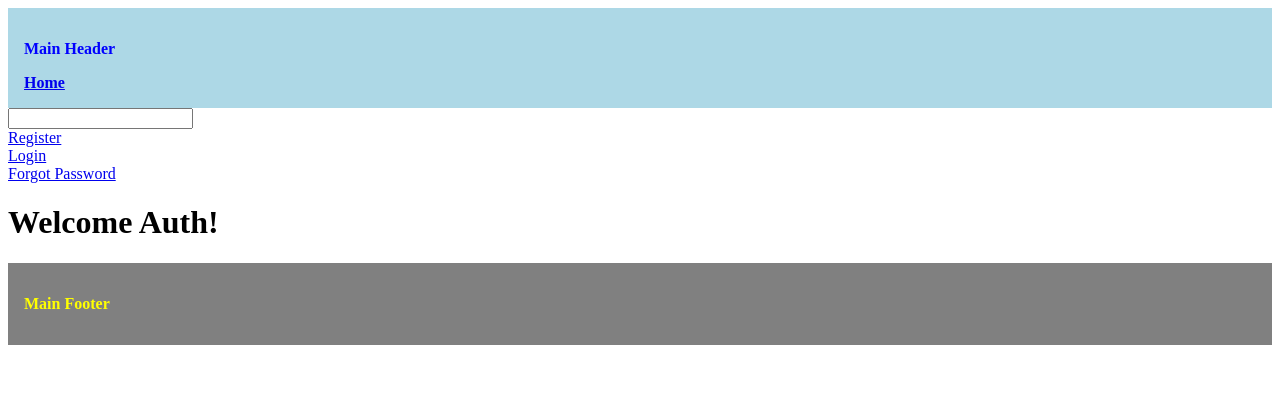
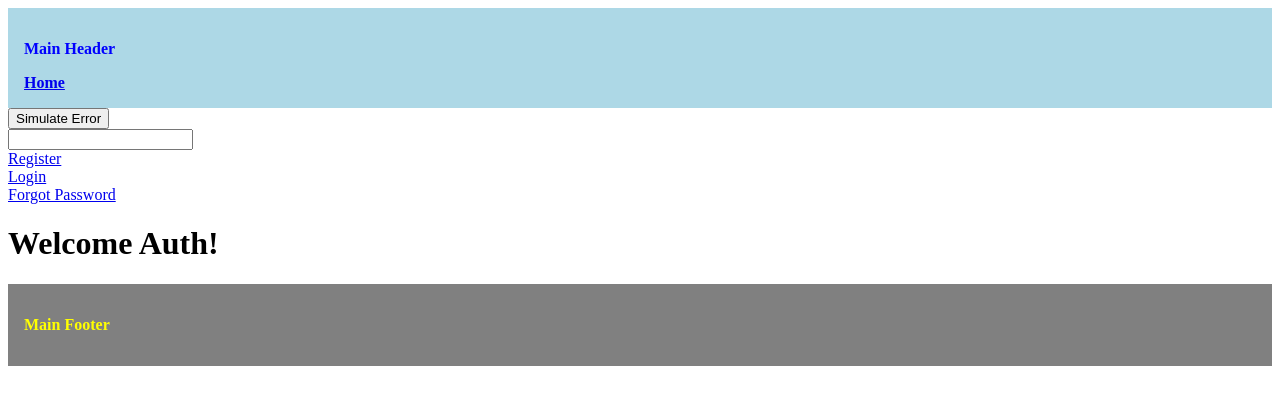
Before and after one commit to SanjarKeySkills/next_routing_demo, a Next.js app: page / in a window 1280 px wide. Shown: the top 404 px of the page. Built offline with nearby package versions, Linux system fonts and the light colour scheme.

Commit message:
22/05/25| import errorwrapper to layput tsx

```diff
--- a/src/app/layout.tsx
+++ b/src/app/layout.tsx
@@ -1,6 +1,8 @@
 import { Metadata } from "next";
 import Link from "next/link";
 // metadata - загрзука
+
+import { ErrorWrapper } from "./error-wrapper";
 
 export const metadata: Metadata = {
     title: {
@@ -30,7 +32,7 @@ export default function MainLayout({
                     <p>Main Header</p>
                     <Link href="/">Home</Link>
                 </header>
-                {children}
+                <ErrorWrapper>{children}</ErrorWrapper>
                 <footer
                     style={{
                         backgroundColor: "grey",
```
